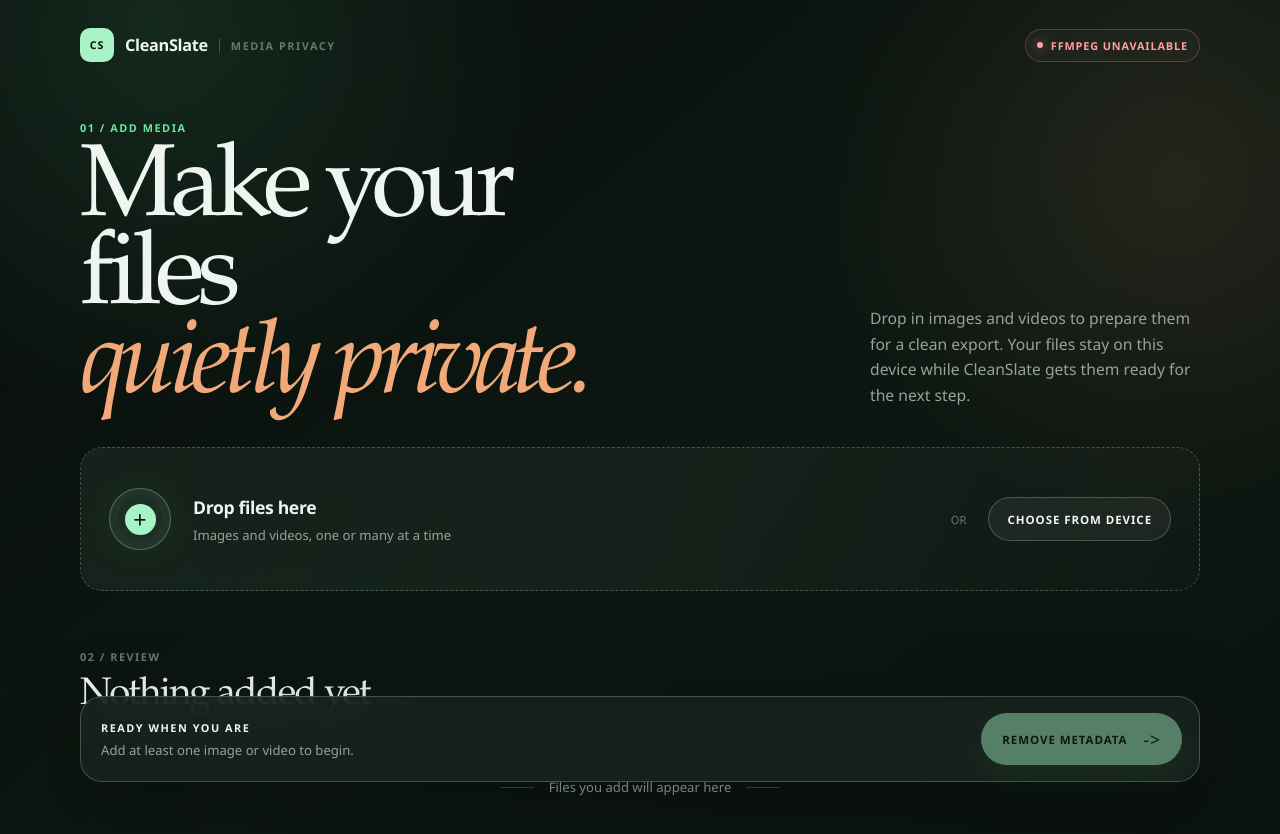
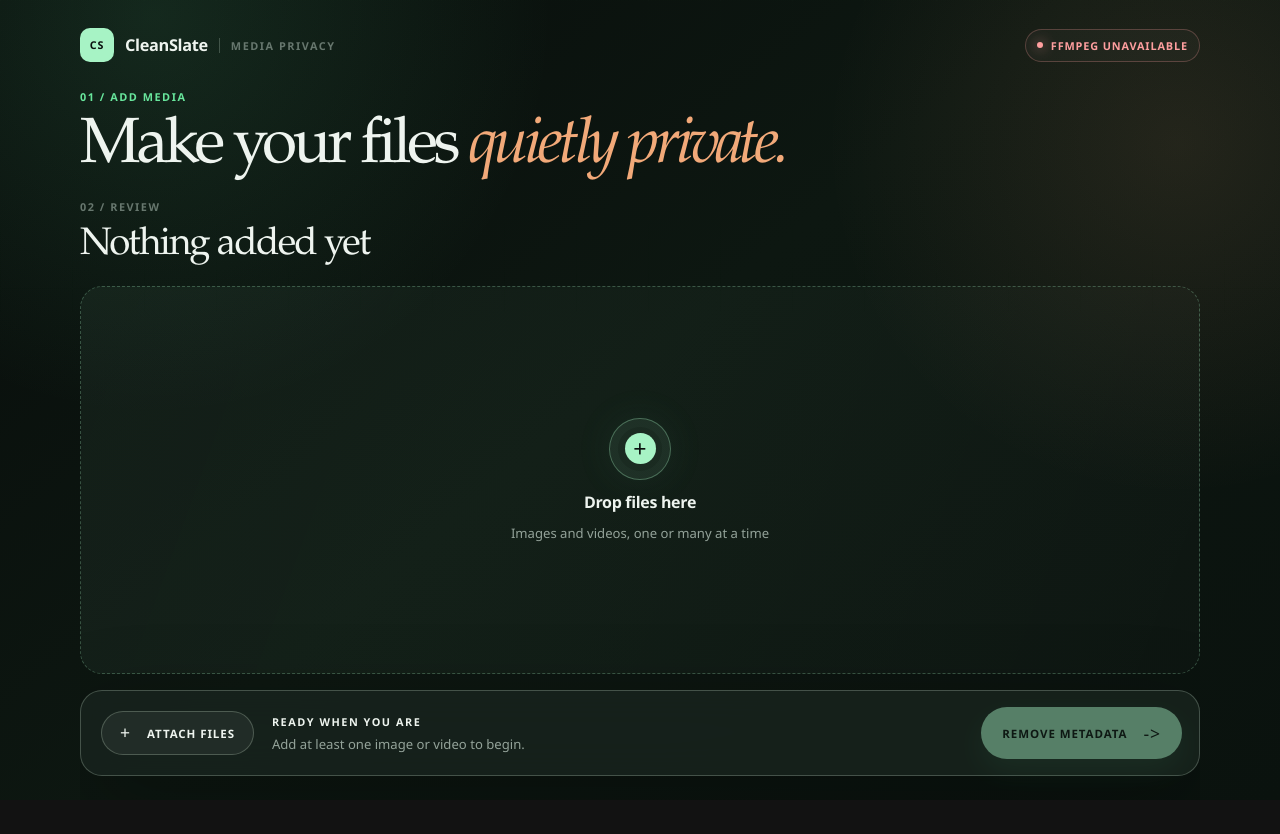
Before and after one commit to alejordanze/cleanslate, a React (Vite) app in the folder src/renderer/: page / in a window 1280 px wide. Shown: the top 834 px of the page. After the commit the page ends 800 px from the top, so only its background shows below. Built offline with nearby package versions, Linux system fonts and the light colour scheme.

Commit message:
feat: add media cleaning controls

```diff
--- a/src/renderer/src/App.tsx
+++ b/src/renderer/src/App.tsx
@@ -1,6 +1,7 @@
 import { useEffect, useState, type DragEvent } from 'react';
 
 import type { FfmpegCheckResult } from '../../shared/ffmpeg';
+import type { MetadataSaveMode } from '../../shared/metadata';
 import {
   createMediaFile,
   formatFileSize,
@@ -20,10 +21,23 @@ function getBridge() {
   return bridge;
 }
 
+function getMetadataBridge() {
+  const bridge = getBridge();
+
+  if (typeof bridge.removeMetadata !== 'function') {
+    throw new Error('The CleanSlate bridge is out of date. Fully quit and restart the app to load the latest version.');
+  }
+
+  return bridge;
+}
+
 function App() {
   const [files, setFiles] = useState<MediaFile[]>([]);
   const [isDragging, setIsDragging] = useState(false);
   const [isPicking, setIsPicking] = useState(false);
+  const [isProcessing, setIsProcessing] = useState(false);
+  const [isSaveDialogOpen, setIsSaveDialogOpen] = useState(false);
+  const [saveMode, setSaveMode] = useState<MetadataSaveMode>('new');
   const [message, setMessage] = useState<string | null>(null);
   const [ffmpegStatus, setFfmpegStatus] = useState<RuntimeStatus>('loading');
   const [ffmpegResult, setFfmpegResult] = useState<FfmpegCheckResult | null>(null);
@@ -108,6 +122,54 @@ function App() {
     }
   }
 
+  async function handleRemoveMetadata() {
+    if (files.length === 0 || isProcessing) {
+      return;
+    }
+
+    setIsProcessing(true);
+    setMessage(null);
+
+    try {
+      const result = await getMetadataBridge().removeMetadata({
+        mode: saveMode,
+        files: files.map(({ id, name, path, kind }) => ({ id, name, path, kind }))
+      });
+
+      const resultById = new Map(result.results.map((fileResult) => [fileResult.id, fileResult]));
+
+      setFiles((current) => current.map((file) => {
+        const fileResult = resultById.get(file.id);
+
+        return fileResult?.ok && fileResult.size !== null && fileResult.outputPath === file.path
+          ? { ...file, size: fileResult.size }
+          : file;
+      }));
+
+      if (result.failed === 0) {
+        setMessage(
+          saveMode === 'new'
+            ? `Metadata removed from ${result.succeeded} file${result.succeeded === 1 ? '' : 's'}. Cleaned copies were saved beside the originals.`
+            : `Metadata removed from ${result.succeeded} file${result.succeeded === 1 ? '' : 's'}. The original files were updated.`
+        );
+      } else {
+        const errors = result.results
+          .filter((fileResult) => !fileResult.ok && fileResult.error)
+          .map((fileResult) => fileResult.error)
+          .slice(0, 2)
+          .join(' ');
+        setMessage(`${result.succeeded} cleaned, ${result.failed} failed. ${errors}`.trim());
+      }
+
+      setIsSaveDialogOpen(false);
+    } catch (cause) {
+      setMessage(cause instanceof Error ? cause.message : 'Could not remove metadata.');
+      setIsSaveDialogOpen(false);
+    } finally {
+      setIsProcessing(false);
+    }
+  }
+
   function removeFile(id: string) {
     setFiles((current) => current.filter((file) => file.id !== id));
   }
@@ -140,41 +202,12 @@ function App() {
         </span>
       </header>
 
-      <section className="intro">
+      <section className="page-heading">
         <div>
           <span className="section-kicker">01 / Add media</span>
-          <h1>Make your files<br /><em>quietly private.</em></h1>
+          <h1>Make your files <em>quietly private.</em></h1>
         </div>
-        <p>
-          Drop in images and videos to prepare them for a clean export. Your files stay on this
-          device while CleanSlate gets them ready for the next step.
-        </p>
       </section>
-
-      <section
-        className={`drop-zone${isDragging ? ' is-dragging' : ''}`}
-        onDragEnter={() => setIsDragging(true)}
-        onDragOver={(event) => {
-          event.preventDefault();
-          event.dataTransfer.dropEffect = 'copy';
-        }}
-        onDragLeave={handleDragLeave}
-        onDrop={handleDrop}
-      >
-        <div className="drop-orbit" aria-hidden="true">
-          <span className="drop-orbit__inner">+</span>
-        </div>
-        <div className="drop-copy">
-          <strong>{isDragging ? 'Release to add files' : 'Drop files here'}</strong>
-          <span>Images and videos, one or many at a time</span>
-        </div>
-        <span className="drop-divider">or</span>
-        <button className="button button--secondary" type="button" onClick={() => void handlePickFiles()} disabled={isPicking}>
-          {isPicking ? 'Opening...' : 'Choose from device'}
-        </button>
-      </section>
-
-      {message && <p className="notice" role="status">{message}</p>}
 
       <section className="file-section" aria-live="polite">
         <div className="section-heading">
@@ -189,14 +222,27 @@ function App() {
           )}
         </div>
 
+        <div
+          className={`file-board${isDragging ? ' is-dragging' : ''}`}
+          onDragEnter={() => setIsDragging(true)}
+          onDragOver={(event) => {
+            event.preventDefault();
+            event.dataTransfer.dropEffect = 'copy';
+          }}
+          onDragLeave={handleDragLeave}
+          onDrop={handleDrop}
+        >
           {files.length === 0 ? (
             <div className="empty-state">
-            <span className="empty-state__line" />
-            <span>Files you add will appear here</span>
-            <span className="empty-state__line" />
+              <div className="drop-orbit" aria-hidden="true">
+                <span className="drop-orbit__inner">+</span>
+              </div>
+              <strong>{isDragging ? 'Release to add files' : 'Drop files here'}</strong>
+              <span>Images and videos, one or many at a time</span>
             </div>
           ) : (
             <div className="file-list">
+              <span className="file-list-hint">Drop more files anywhere in this queue</span>
               {files.map((file) => (
                 <article className="file-row" key={file.id}>
                   <span className={`file-kind file-kind--${file.kind}`} aria-hidden="true">
@@ -219,20 +265,92 @@ function App() {
               ))}
             </div>
           )}
+        </div>
       </section>
 
       <footer className="process-bar">
-        <div>
+        <div className="process-info">
+          <button className="button button--secondary" type="button" onClick={() => void handlePickFiles()} disabled={isPicking}>
+            <span className="attach-mark" aria-hidden="true">+</span>
+            {isPicking ? 'Opening...' : 'Attach files'}
+          </button>
+          {message ? (
+            <span className="process-note process-note--warning" role="status">{message}</span>
+          ) : (
+            <div className="process-copy">
               <span className="process-label">Ready when you are</span>
               <span className="process-note">
                 {files.length === 0 ? 'Add at least one image or video to begin.' : 'Metadata removal will be available in the next step.'}
               </span>
             </div>
-        <button className="button button--primary" type="button" disabled={files.length === 0}>
-          Remove metadata
+          )}
+        </div>
+        <button
+          className="button button--primary"
+          type="button"
+          onClick={() => {
+            setMessage(null);
+            setIsSaveDialogOpen(true);
+          }}
+          disabled={files.length === 0 || isProcessing}
+        >
+          {isProcessing ? 'Cleaning...' : 'Remove metadata'}
           <span className="button-arrow">-&gt;</span>
         </button>
       </footer>
+
+      {isSaveDialogOpen && (
+        <div className="modal-backdrop">
+          <section className="save-dialog" role="dialog" aria-modal="true" aria-labelledby="save-dialog-title">
+            <span className="section-kicker">03 / Clean export</span>
+            <h2 id="save-dialog-title">Where should the cleaned files go?</h2>
+            <p className="save-dialog-copy">
+              Choose whether CleanSlate should update the originals or make new copies beside them.
+              Images are re-encoded to remove embedded EXIF; video streams are copied without re-encoding.
+            </p>
+
+            <div className="save-options">
+              <label className={`save-option${saveMode === 'new' ? ' is-selected' : ''}`}>
+                <input
+                  type="radio"
+                  name="save-mode"
+                  value="new"
+                  checked={saveMode === 'new'}
+                  onChange={() => setSaveMode('new')}
+                />
+                <span>
+                  <strong>Save new cleaned copies</strong>
+                  <small>Adds <code>_cleaned</code> to each filename and saves it beside the original.</small>
+                </span>
+              </label>
+
+              <label className={`save-option${saveMode === 'replace' ? ' is-selected' : ''}`}>
+                <input
+                  type="radio"
+                  name="save-mode"
+                  value="replace"
+                  checked={saveMode === 'replace'}
+                  onChange={() => setSaveMode('replace')}
+                />
+                <span>
+                  <strong>Replace the original files</strong>
+                  <small>Updates each attached file in place. This cannot be undone.</small>
+                </span>
+              </label>
+            </div>
+
+            <div className="save-dialog-actions">
+              <button className="text-button" type="button" onClick={() => setIsSaveDialogOpen(false)} disabled={isProcessing}>
+                Cancel
+              </button>
+              <button className="button button--primary" type="button" onClick={() => void handleRemoveMetadata()} disabled={isProcessing}>
+                {isProcessing ? 'Cleaning...' : 'Clean files'}
+                <span className="button-arrow">-&gt;</span>
+              </button>
+            </div>
+          </section>
+        </div>
+      )}
 
       {ffmpegResult && <span className="sr-only">{ffmpegResult.versionLine}</span>}
     </main>
--- a/src/renderer/src/style.css
+++ b/src/renderer/src/style.css
@@ -28,12 +28,12 @@
 html,
 body,
 #root {
-  min-height: 100%;
+  height: 100%;
 }
 
 body {
   margin: 0;
-  overflow-x: hidden;
+  overflow: hidden;
   color: var(--ink);
   font-family: var(--font-sans);
   background:
@@ -61,14 +61,17 @@ button {
 
 .app-shell {
   width: min(1120px, calc(100% - 48px));
-  min-height: 100vh;
+  height: 100dvh;
+  min-height: 0;
   margin: 0 auto;
-  padding: 28px 0 40px;
+  padding: 28px 0 24px;
+  overflow: hidden;
+  display: flex;
+  flex-direction: column;
 }
 
 .app-header,
 .brand,
-.intro,
 .section-heading,
 .process-bar,
 .file-row {
@@ -79,7 +82,8 @@ button {
 .app-header {
   justify-content: space-between;
   gap: 20px;
-  padding-bottom: 58px;
+  flex: 0 0 auto;
+  padding-bottom: 27px;
 }
 
 .brand {
@@ -152,11 +156,11 @@ button {
   box-shadow: 0 0 14px currentColor;
 }
 
-.intro {
+.page-heading {
   align-items: end;
   justify-content: space-between;
-  gap: 48px;
-  margin-bottom: 34px;
+  flex: 0 0 auto;
+  margin-bottom: 20px;
 }
 
 .section-kicker {
@@ -172,12 +176,12 @@ p {
 }
 
 h1 {
-  max-width: 11ch;
+  max-width: none;
   margin-bottom: 0;
   font-family: var(--font-display);
-  font-size: clamp(3.2rem, 8vw, 6.4rem);
+  font-size: clamp(2.35rem, 5vw, 4rem);
   font-weight: 400;
-  line-height: 0.86;
+  line-height: 0.95;
   letter-spacing: -0.065em;
 }
 
@@ -186,31 +190,23 @@ h1 em {
   font-style: italic;
 }
 
-.intro > p {
-  width: min(100%, 330px);
-  margin-bottom: 4px;
-  color: var(--muted);
-  font-size: 0.98rem;
-  line-height: 1.65;
+.file-board {
+  position: relative;
+  min-height: 0;
+  flex: 1 1 auto;
+  overflow-y: auto;
+  padding: 14px;
+  border: 1px dashed rgba(167, 243, 197, 0.27);
+  border-radius: var(--radius-lg);
+  background: linear-gradient(110deg, rgba(167, 243, 197, 0.055), rgba(255, 255, 255, 0.014));
+  scrollbar-color: rgba(167, 243, 197, 0.34) transparent;
+  scrollbar-width: thin;
+  transition: border-color 180ms ease, background 180ms ease;
 }
 
-.drop-zone {
-  display: grid;
-  grid-template-columns: auto 1fr auto auto;
-  align-items: center;
-  gap: 22px;
-  min-height: 144px;
-  padding: 26px 28px;
-  border: 1px dashed rgba(167, 243, 197, 0.27);
-  border-radius: var(--radius-lg);
-  background: linear-gradient(110deg, rgba(167, 243, 197, 0.07), rgba(255, 255, 255, 0.018));
-  transition: border-color 180ms ease, background 180ms ease, transform 180ms ease;
-}
-
-.drop-zone.is-dragging {
+.file-board.is-dragging {
   border-color: var(--mint-strong);
   background: rgba(104, 230, 156, 0.13);
-  transform: translateY(-2px);
 }
 
 .drop-orbit {
@@ -237,29 +233,10 @@ h1 em {
   line-height: 1;
 }
 
-.drop-copy {
-  display: flex;
-  flex-direction: column;
-  gap: 7px;
-}
-
-.drop-copy strong {
-  font-size: 1.1rem;
-  letter-spacing: -0.02em;
-}
-
-.drop-copy span,
-.drop-divider,
 .empty-state,
 .process-note {
   color: var(--muted);
   font-size: 0.82rem;
-}
-
-.drop-divider {
-  color: var(--faint);
-  font-size: 0.7rem;
-  text-transform: uppercase;
 }
 
 .button {
@@ -307,23 +284,18 @@ h1 em {
   font-weight: 400;
 }
 
-.notice {
-  margin: 14px 0 0;
-  padding: 11px 14px;
-  border: 1px solid rgba(242, 169, 121, 0.25);
-  border-radius: 10px;
-  color: #f7c4a4;
-  background: rgba(242, 169, 121, 0.08);
-  font-size: 0.81rem;
-}
-
 .file-section {
-  margin-top: 58px;
+  display: flex;
+  min-height: 0;
+  margin-top: 0;
+  flex: 1 1 auto;
+  flex-direction: column;
 }
 
 .section-heading {
   justify-content: space-between;
   gap: 20px;
+  flex: 0 0 auto;
   margin-bottom: 17px;
 }
 
@@ -359,23 +331,43 @@ h2 {
 
 .empty-state {
   display: flex;
+  min-height: 100%;
   align-items: center;
-  gap: 15px;
-  min-height: 102px;
+  flex-direction: column;
   justify-content: center;
-  border-top: 1px solid var(--line);
-  border-bottom: 1px solid var(--line);
+  gap: 11px;
+  color: var(--muted);
+  text-align: center;
 }
 
-.empty-state__line {
-  width: 34px;
-  height: 1px;
-  background: var(--line-strong);
+.empty-state strong {
+  color: var(--ink);
+  font-size: 1rem;
+  letter-spacing: -0.02em;
+}
+
+.empty-state > span {
+  font-size: 0.82rem;
 }
 
 .file-list {
   display: grid;
+  min-height: 100%;
+  align-content: start;
   gap: 9px;
+}
+
+.file-list-hint {
+  position: sticky;
+  top: 0;
+  z-index: 1;
+  display: block;
+  padding: 3px 2px 10px;
+  color: var(--faint);
+  background: linear-gradient(var(--canvas) 65%, transparent);
+  font-size: 0.67rem;
+  letter-spacing: 0.08em;
+  text-transform: uppercase;
 }
 
 .file-row {
@@ -447,11 +439,10 @@ h2 {
 }
 
 .process-bar {
-  position: sticky;
-  bottom: 18px;
   justify-content: space-between;
   gap: 24px;
-  margin-top: 54px;
+  flex: 0 0 auto;
+  margin-top: 16px;
   padding: 16px 17px 16px 20px;
   border: 1px solid var(--line-strong);
   border-radius: var(--radius-lg);
@@ -460,9 +451,18 @@ h2 {
   backdrop-filter: blur(18px);
 }
 
-.process-bar > div {
+.process-info,
+.process-copy {
   display: flex;
   min-width: 0;
+}
+
+.process-info {
+  align-items: center;
+  gap: 18px;
+}
+
+.process-copy {
   flex-direction: column;
   gap: 6px;
 }
@@ -472,9 +472,123 @@ h2 {
 }
 
 .process-note {
+  min-width: 0;
   overflow: hidden;
   text-overflow: ellipsis;
   white-space: nowrap;
+}
+
+.process-info > .process-note {
+  flex: 1;
+}
+
+.process-note--warning {
+  color: #f7c4a4;
+}
+
+.attach-mark {
+  font-size: 1.1rem;
+  font-weight: 400;
+  line-height: 1;
+}
+
+.modal-backdrop {
+  position: fixed;
+  inset: 0;
+  z-index: 10;
+  display: grid;
+  place-items: center;
+  padding: 24px;
+  background: rgba(3, 8, 5, 0.72);
+  backdrop-filter: blur(10px);
+}
+
+.save-dialog {
+  width: min(100%, 560px);
+  padding: 28px;
+  border: 1px solid var(--line-strong);
+  border-radius: var(--radius-lg);
+  background: var(--surface-strong);
+  box-shadow: var(--shadow);
+}
+
+.save-dialog .section-kicker {
+  margin-bottom: 10px;
+}
+
+.save-dialog h2 {
+  font-size: clamp(2rem, 5vw, 2.8rem);
+  line-height: 0.98;
+}
+
+.save-dialog-copy {
+  max-width: 46ch;
+  margin: 15px 0 22px;
+  color: var(--muted);
+  font-size: 0.88rem;
+  line-height: 1.55;
+}
+
+.save-options {
+  display: grid;
+  gap: 10px;
+}
+
+.save-option {
+  display: flex;
+  align-items: flex-start;
+  gap: 13px;
+  padding: 15px;
+  border: 1px solid var(--line);
+  border-radius: var(--radius-md);
+  background: rgba(255, 255, 255, 0.025);
+  cursor: pointer;
+  transition: border-color 160ms ease, background 160ms ease;
+}
+
+.save-option:hover,
+.save-option.is-selected {
+  border-color: rgba(167, 243, 197, 0.38);
+  background: rgba(167, 243, 197, 0.07);
+}
+
+.save-option input {
+  width: 16px;
+  height: 16px;
+  flex: 0 0 16px;
+  margin: 2px 0 0;
+  accent-color: var(--mint-strong);
+}
+
+.save-option span {
+  display: flex;
+  min-width: 0;
+  flex-direction: column;
+  gap: 6px;
+}
+
+.save-option strong {
+  font-size: 0.88rem;
+}
+
+.save-option small {
+  color: var(--muted);
+  font-size: 0.76rem;
+  line-height: 1.45;
+}
+
+.save-option code {
+  color: var(--mint);
+  font-family: var(--font-mono);
+  font-size: 0.72rem;
+}
+
+.save-dialog-actions {
+  display: flex;
+  align-items: center;
+  justify-content: flex-end;
+  gap: 20px;
+  margin-top: 24px;
 }
 
 .sr-only {
@@ -508,35 +622,11 @@ h2 {
 
   .app-header {
     align-items: flex-start;
-    padding-bottom: 48px;
+    padding-bottom: 24px;
   }
 
   .brand-tag {
     display: none;
-  }
-
-  .intro {
-    display: block;
-  }
-
-  .intro > p {
-    width: auto;
-    margin-top: 24px;
-  }
-
-  .drop-zone {
-    grid-template-columns: auto 1fr;
-    gap: 15px;
-    padding: 22px;
-  }
-
-  .drop-divider {
-    display: none;
-  }
-
-  .drop-zone .button {
-    grid-column: 1 / -1;
-    width: 100%;
   }
 
   .process-bar {
@@ -545,14 +635,22 @@ h2 {
     gap: 15px;
   }
 
-  .process-bar .button {
+  .process-info {
+    width: 100%;
+  }
+
+  .process-info .button {
+    width: auto;
+  }
+
+  .process-bar > .button {
     width: 100%;
   }
 }
 
 @media (max-width: 460px) {
   h1 {
-    font-size: 3.35rem;
+    font-size: 2.7rem;
   }
 
   .file-row {
@@ -568,4 +666,12 @@ h2 {
     content: "Remove";
     font-size: 0.62rem;
   }
+
+  .modal-backdrop {
+    padding: 14px;
+  }
+
+  .save-dialog {
+    padding: 22px;
+  }
 }
```
Lines whose indentation alone changed are shown as unchanged.
